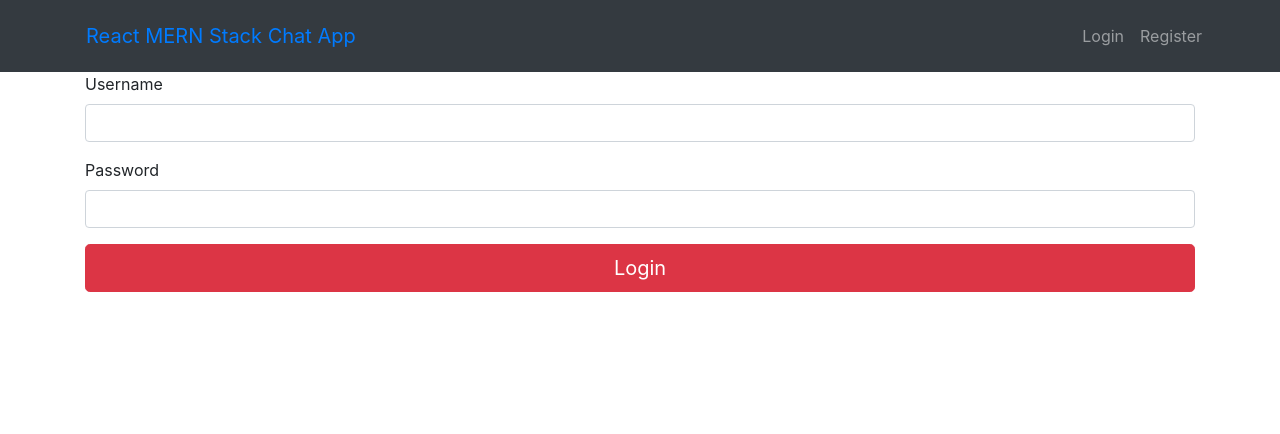
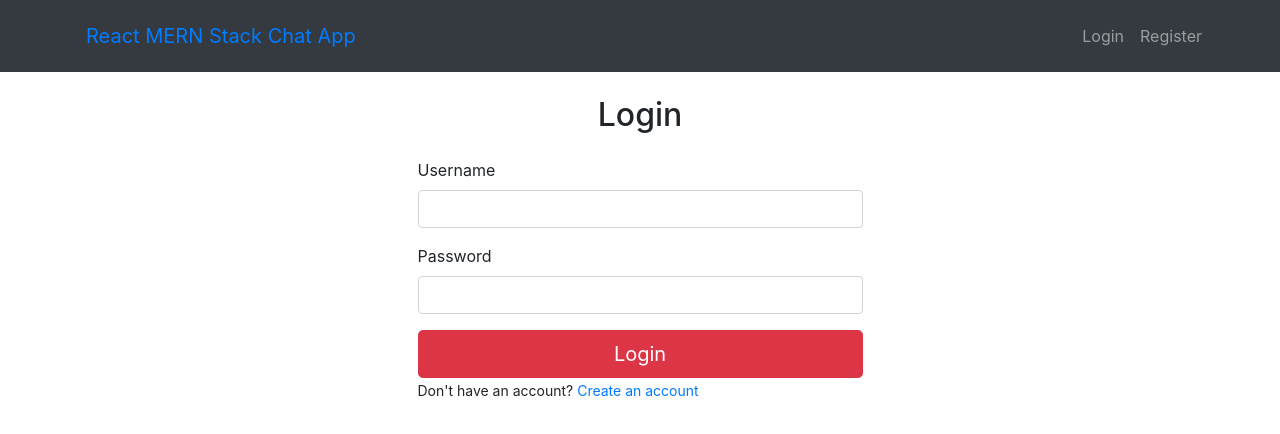
Before and after one commit to hanzlaharoon/mern-chat-app, a React (Create React App) app: page / in a window 1280 px wide. Shown: the top 434 px of the page. Built offline with nearby package versions, Linux system fonts and the light colour scheme.

Commit message:
Tweaked Login and Register Components

```diff
--- a/src/components/login.jsx
+++ b/src/components/login.jsx
@@ -1,6 +1,7 @@
 import React, { Component } from 'react';
 import Form from 'react-bootstrap/Form';
 import Button from 'react-bootstrap/Button';
+import { Link } from 'react-router-dom';
 
 export default class Login extends Component {
   constructor(props) {
@@ -38,6 +39,10 @@ export default class Login extends Component {
 
   render() {
     return (
+      <div className='row justify-content-center'>
+        <div className='col-5'>
+          <h2 class='text-center my-4'>Login</h2>
+
           <div className='form-wrapper'>
             <Form onSubmit={this.onSubmit}>
               <Form.Group controlId='Usename'>
@@ -62,6 +67,13 @@ export default class Login extends Component {
                 Login
               </Button>
             </Form>
+
+            <small>
+              Don't have an account?{' '}
+              <Link to={'/register'}>Create an account</Link>
+            </small>
+          </div>
+        </div>
       </div>
     );
   }
--- a/src/components/register.jsx
+++ b/src/components/register.jsx
@@ -1,6 +1,7 @@
 import React, { Component } from 'react';
 import Form from 'react-bootstrap/Form';
 import Button from 'react-bootstrap/Button';
+import { Link } from 'react-router-dom';
 
 export default class Register extends Component {
   constructor(props) {
@@ -38,6 +39,10 @@ export default class Register extends Component {
 
   render() {
     return (
+      <div className='row justify-content-center'>
+        <div className='col-5'>
+          <h2 class='text-center my-4'>Register</h2>
+
           <div className='form-wrapper'>
             <Form onSubmit={this.onSubmit}>
               <Form.Group controlId='Usename'>
@@ -62,6 +67,12 @@ export default class Register extends Component {
                 Register
               </Button>
             </Form>
+
+            <small>
+              Already have an account? <Link to={'/login'}>Login here</Link>
+            </small>
+          </div>
+        </div>
       </div>
     );
   }
```
Lines whose indentation alone changed are shown as unchanged.
